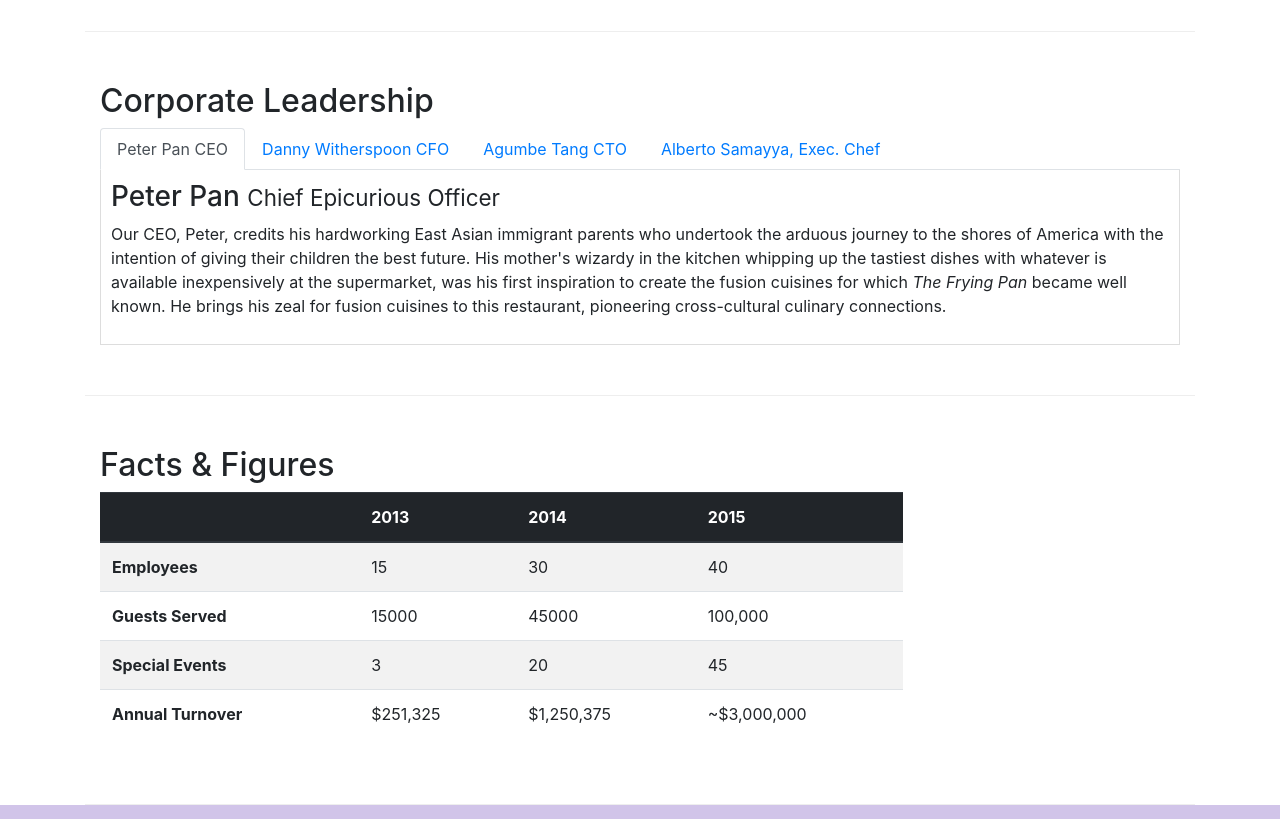
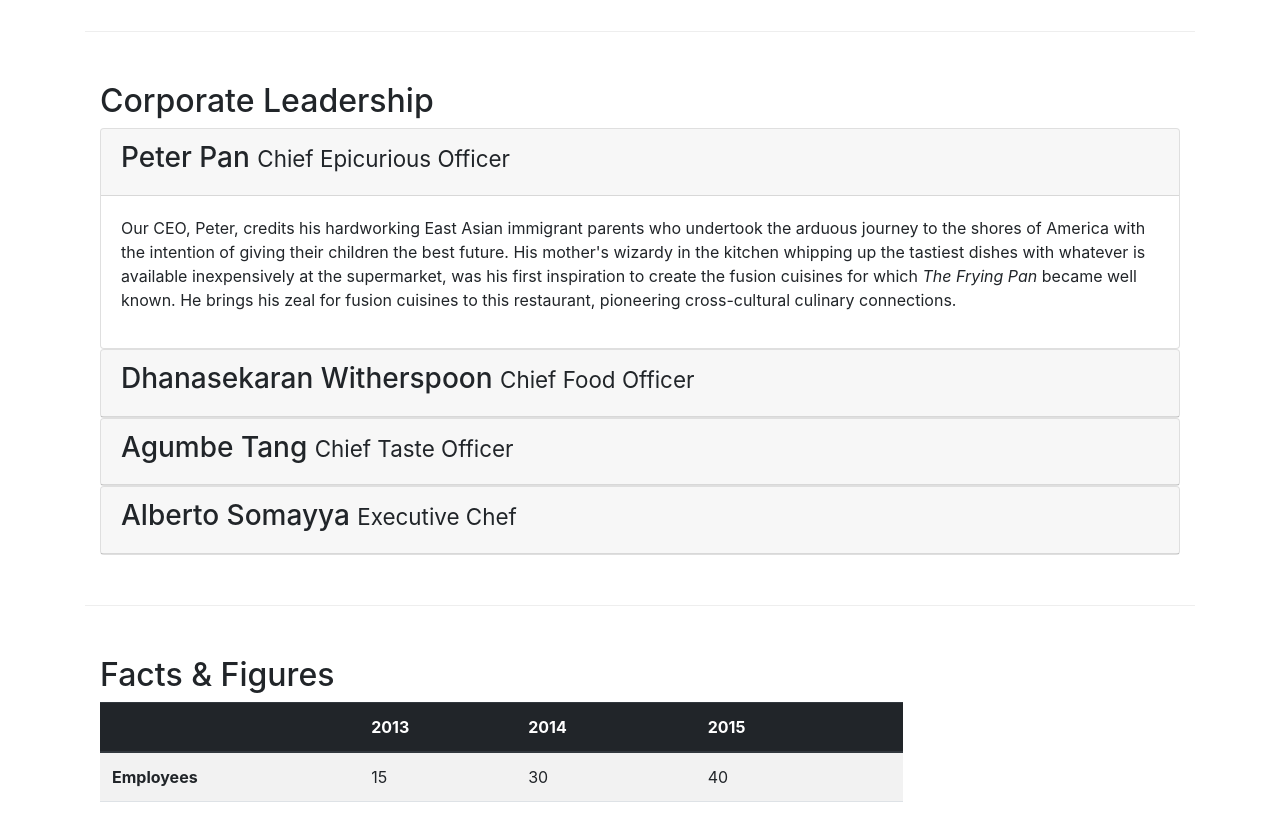
Before and after one commit to Victor-Abidoye/conFusion, a website: page aboutus.html in a window 1280 px wide. Shown: the part 940-1759 px from the top of the page. Drawn offline with nearby package versions, Linux system fonts and the light colour scheme.

Commit message:
Accordian

```diff
--- a/aboutus.html
+++ b/aboutus.html
@@ -105,41 +105,75 @@
             <div class="col-12">
                 <h2>Corporate Leadership</h2>
 
-                <ul class=" nav nav-tabs">
-                    <li class="nav-item ">
-                        <a href="#peter" role="tab" data-toggle="tab"  class="nav-link active">Peter Pan CEO</a>
-                    </li>
-                    <li class="nav-item ">
-                        <a href="#danny" role="tab" data-toggle="tab"  class="nav-link ">Danny Witherspoon CFO</a>
-                    </li>
-                    <li class="nav-item ">
-                        <a href="#agumbe" role="tab" data-toggle="tab"  class="nav-link ">Agumbe Tang CTO</a>
-                    </li>
-                    <li class="nav-item ">
-                        <a href="#alberto" role="tab" data-toggle="tab"  class="nav-link ">Alberto Samayya, Exec. Chef</a>
-                    </li>
-                </ul>
 
-                <div class="tab-content">
-                    <div role="tabpanel" class="tab-pane fade show active" id="peter">
+                <div id="accordian">
+                    <div class="card">
+                        <div class="card-header" role="tab" id="peterhead">
+                            <h3 class="mb-0">
+                                <a  data-toggle="collapse" data-target="#peter">
                                     <h3>Peter Pan <small>Chief Epicurious Officer</small></h3>
+                                </a>
+                            </h3>
+                        </div>
+                        <div class="collapse show" id="peter" data-parent="#accordian">
+                            <div class="card-body">
                                 <p class="d-none d-sm-block">Our CEO, Peter, credits his hardworking East Asian immigrant parents who undertook the arduous journey to the shores of America with the intention of giving their children the best future. His mother's wizardy in the kitchen whipping up the tastiest dishes with whatever is available inexpensively at the supermarket, was his first inspiration to create the fusion cuisines for which <em>The Frying Pan</em> became well known. He brings his zeal for fusion cuisines to this restaurant, pioneering cross-cultural culinary connections.</p>
                             </div>
-                    <div class="tab-pane fade" id="danny" role="tabpanel">
+                        </div>
+                    </div>
+                    <div class="card">
+                        <div class="card-header" role="tab" id="dannyhead">
+                            <h3 class="mb-0">
+                                <a  data-toggle="collapse" data-target="#danny">
                                     <h3>Dhanasekaran Witherspoon <small>Chief Food Officer</small></h3>
+                                </a>
+                            </h3>
+                        </div>
+                        <div class="collapse " id="danny" data-parent="#accordian">
+                            <div class="card-body">
                                 <p class="d-none d-sm-block">Our CFO, Danny, as he is affectionately referred to by his colleagues, comes from a long established family tradition in farming and produce. His experiences growing up on a farm in the Australian outback gave him great appreciation for varieties of food sources. As he puts it in his own words, <em>Everything that runs, wins, and everything that stays, pays!</em></p>
                             </div>
-                    <div class="tab-pane fade" id="agumbe" role="tabpanel">
+                        </div>
+                    </div>
+                    <div class="card">
+                        <div class="card-header" role="tab" id="agumbehead">
+                            <h3 class="mb-0">
+                                <a  data-toggle="collapse" data-target="#agumbe">
                                     <h3>Agumbe Tang <small>Chief Taste Officer</small></h3>
+                                </a>
+                            </h3>
+                        </div>
+                        <div class="collapse " id="agumbe" data-parent="#accordian">
+                            <div class="card-body">
                                 <p class="d-none d-sm-block">Blessed with the most discerning gustatory sense, Agumbe, our CTO, personally ensures that every dish that we serve meets his exacting tastes. Our chefs dread the tongue lashing that ensues if their dish does not meet his exacting standards. He lives by his motto, <em>You click only if you survive my lick.</em></p>
                             </div>
-                    <div class="tab-pane fade" id="alberto" role="tabpanel">
+                        </div>
+                    </div>
+                    <div class="card">
+                        <div class="card-header" role="tab" id="albertohead">
+                            <h3 class="mb-0">
+                                <a  data-toggle="collapse" data-target="#alberto">
                                     <h3>Alberto Somayya <small>Executive Chef</small></h3>
+                                </a>
+                            </h3>
+                        </div>
+                        <div class="collapse " id="alberto" data-parent="#accordian">
+                            <div class="card-body">
                                 <p class="d-none d-sm-block">Award winning three-star Michelin chef with wide International experience having worked closely with whos-who in the culinary world, he specializes in creating mouthwatering Indo-Italian fusion experiences. He says, <em>Put together the cuisines from the two craziest cultures, and you get a winning hit! Amma Mia!</em></p>
                             </div>
                         </div>
                     </div>
+
+
+
+
+
+
+
                 </div>
+            </div>
+        </div>
+
 
        <div class="row-content row">
             <div class="col-12 col-sm-9">
```
Lines whose indentation alone changed are shown as unchanged.
